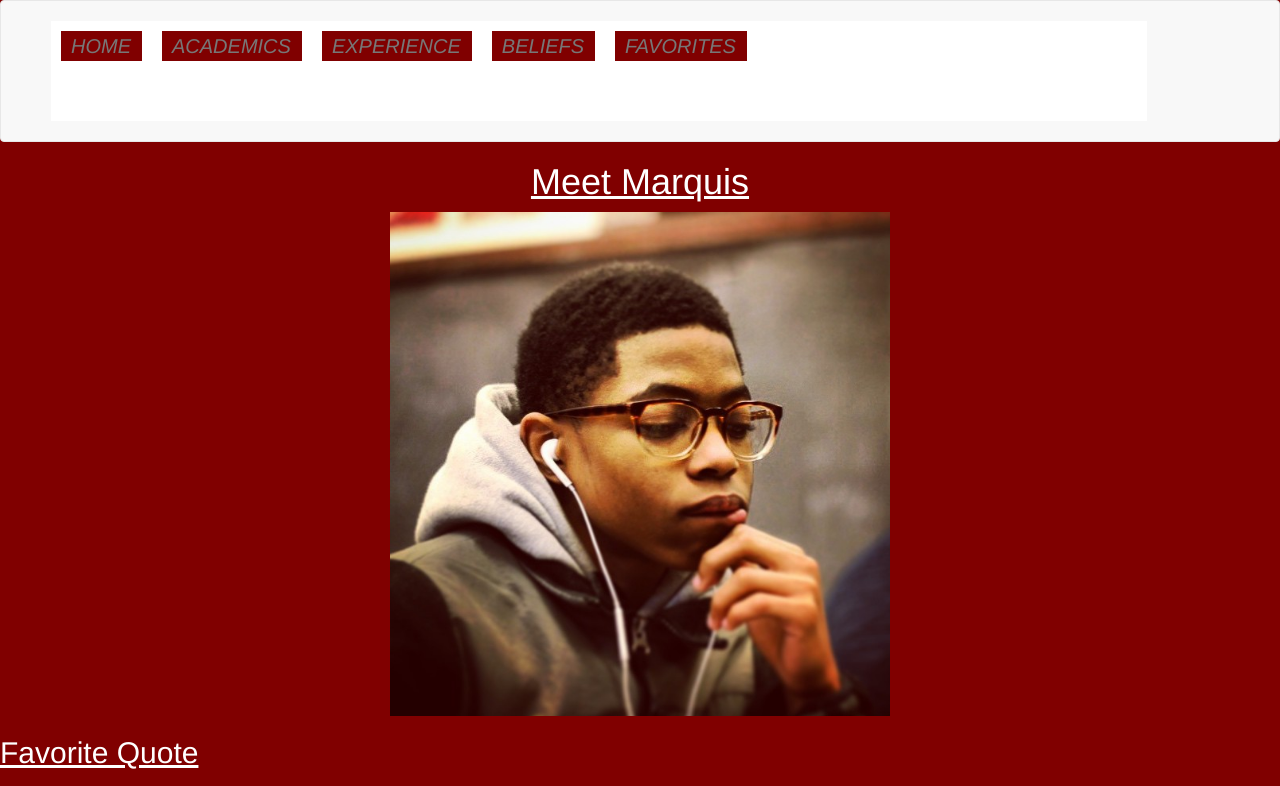
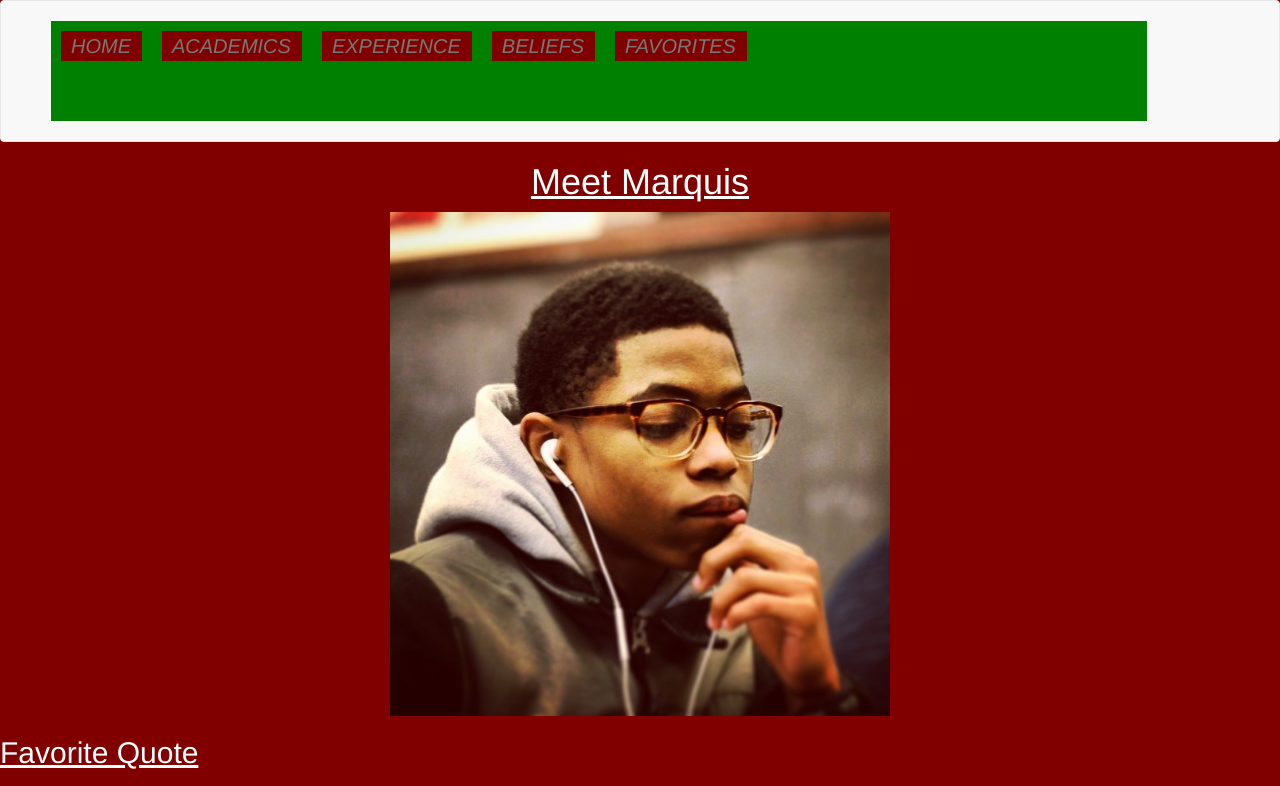
Before and after one commit to MarquisSewell/personal-website-2, a plain HTML site: page index.html in a window 1280 px wide. Shown: the top 786 px of the page. Drawn offline with nearby package versions, Linux system fonts and the light colour scheme.

Commit message:
Update style.css

```diff
--- a/styles/style.css
+++ b/styles/style.css
@@ -66,7 +66,7 @@ a:hover {
 ul.nav {
   margin: 20px;
   padding: 0;
-  background-color: White;
+  background-color: green;
   width: 90%
 }
 .nav li a {
```
